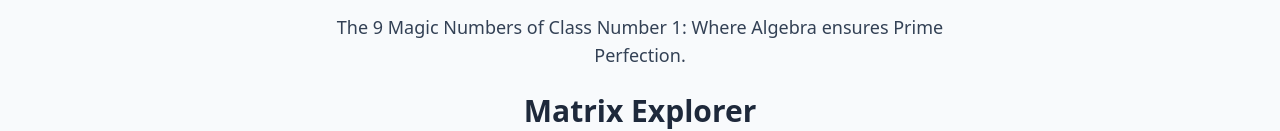
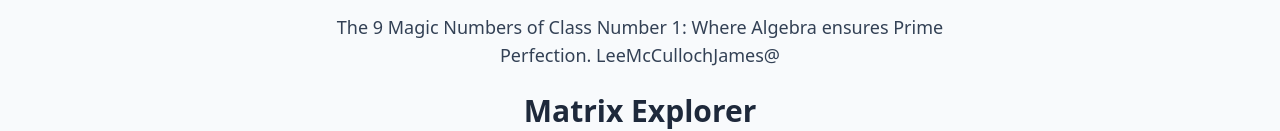
Before and after one commit to leelemacjames/HeegnerDiscriminant163, a website: page index.html in a window 1280 px wide. Shown: the part 229-360 px from the top of the page. Drawn offline with nearby package versions, Linux system fonts and the light colour scheme.

Commit message:
copywrite

```diff
--- a/index.html
+++ b/index.html
@@ -45,7 +45,7 @@
                    |___/
                 </div>
                 <p class="mt-4 text-lg font-medium text-slate-700 max-w-2xl">
-                    The 9 Magic Numbers of Class Number 1: Where Algebra ensures Prime Perfection.
+                    The 9 Magic Numbers of Class Number 1: Where Algebra ensures Prime Perfection. LeeMcCullochJames@
                 </p>
             </div>
 
```
